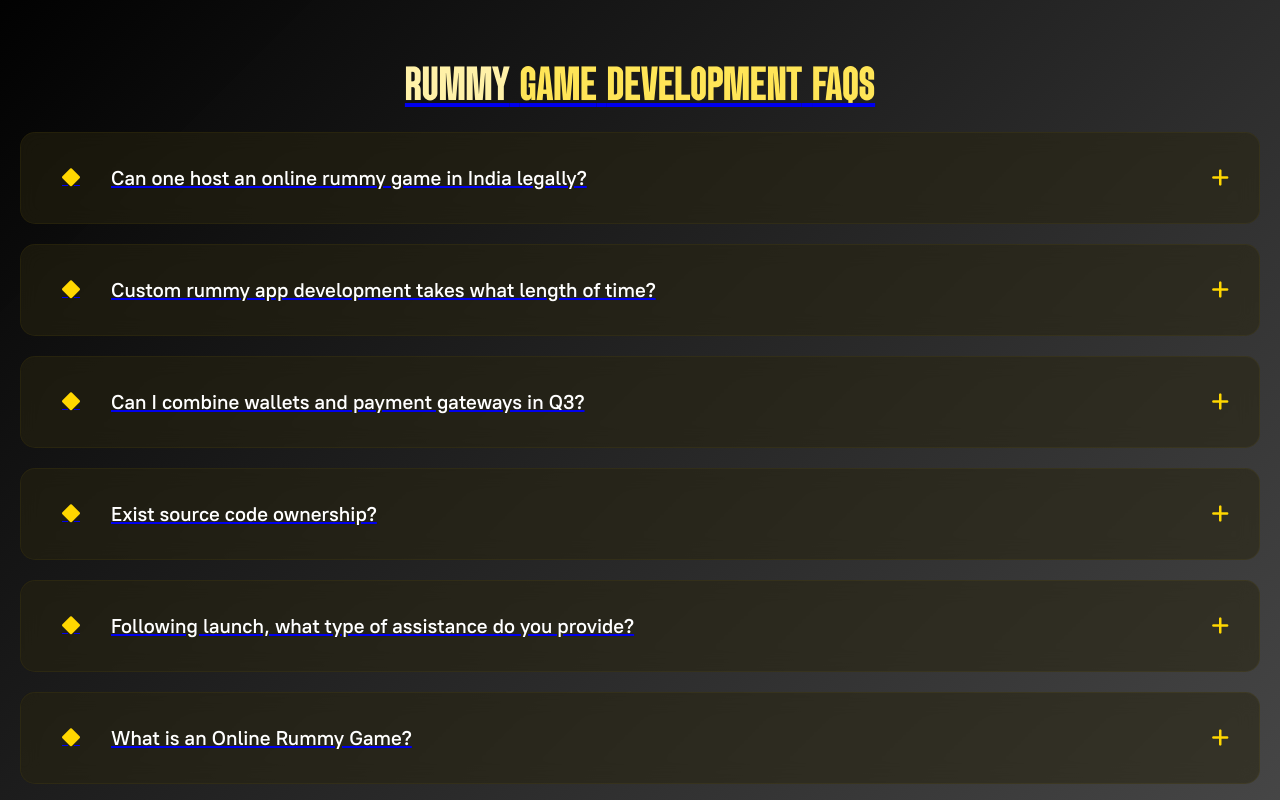
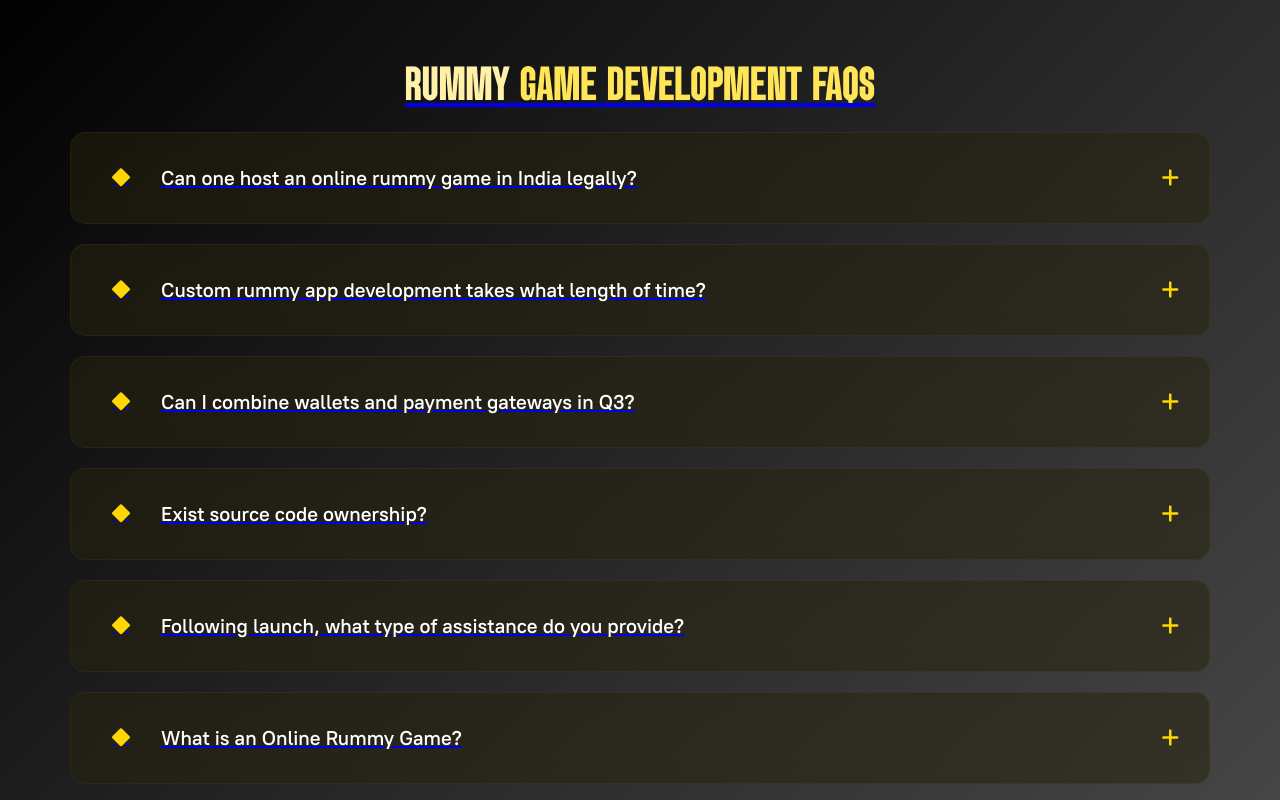
Before and after one commit to amank037/gamzway, a React (Vite) app: page /skill-games in a window 1280 px wide. Shown: the part 7240-8040 px from the top of the page. Built offline with nearby package versions, Linux system fonts and the light colour scheme.

Commit message:
updated faq

```diff
--- a/src/pages/SkillGames/RummyGame/RummyGame.css
+++ b/src/pages/SkillGames/RummyGame/RummyGame.css
@@ -552,7 +552,7 @@
     display: flex;
     justify-content: center;
     gap: 20px;
-    max-width: 1240px;
+    max-width: 1140px;
     margin: 0 auto;
 }
 .faq-btn {
--- a/src/pages/SkillGames/RummyGame/RummyGame.jsx
+++ b/src/pages/SkillGames/RummyGame/RummyGame.jsx
@@ -189,32 +189,32 @@ const standoutTitle = [
   }
 ]
 
-const questionsData = [
-  {
-    title: "What is an Online Rummy Game?",
-    description: "An online rummy game is a card game that allows you to play the rummy game with real players from all over the globe. It is an exciting and fun game that helps you to improve your strategic skills. Online rummy games are thrilling, easy, and refreshing at the same time. This game is for adults only and not for children. You can play this game of cards with your family and friends."
-  },
-  {
-    title: "Why do we need online rummy game development services?",
-    description: "If you want the best rummy software and want to launch it as soon as possible, then our rummy game development services can be the greatest option for you. We have experienced game developers and we provide attractive offers on a daily basis. We are a leading and worldwide trusted rummy game development company that helps you take your online rummy game to the next level."
-  },
-  {
-    title: "How much cost do I require to invest in rummy website development?",
-    description: "If you want an attractive and fully featured rummy website, then you have to invest around 6 lakh in rummy website development. However, the amount may differ depending on your requirements and features. The love for rummy game in India is increasing day by day as it is an interesting and skill-based game. Rummy games are completely legal in India and so most people want to have their own rummy website. If you are one of them, do contact us for rummy website development."
-  },
-  {
-    title: "What is your USP in Rummy Game Development?",
-    description: "We built a rummy game for all platforms; either you want a desktop version (Windows or Mac), mobile version (Android or iOS) or a web version. We have a team of best, highly skilled and professional rummy game developers who can help you expand your online game business."
-  },
-  {
-    title: "How Do You Make a Rummy Game?",
-    description: "Here are some points:\nPre-Production: Business Requirement ⇢ Branding Details ⇢ Payment gateway ⇢ Target Audience\n\nProduction: Art Production ⇢ Graphics Integration ⇢ Website & Payment gateway ⇢ Quality Control\n\nPost-Production: Patches & Updates ⇢ Server Maintenance ⇢ Technical Support"
-  },
-  {
-    title: "How many online rummy game development solutions are provided by Gamzway?",
-    description: "Being the most reputable online rummy game development company, we have provided the solutions at our best. We offer both web and mobile rummy games, payment gateway integration, a user-friendly back end so that the admin can manage the rummy business efficiently, and many more."
-  }
-]
+// const questionsData = [
+//   {
+//     title: "What is an Online Rummy Game?",
+//     description: "An online rummy game is a card game that allows you to play the rummy game with real players from all over the globe. It is an exciting and fun game that helps you to improve your strategic skills. Online rummy games are thrilling, easy, and refreshing at the same time. This game is for adults only and not for children. You can play this game of cards with your family and friends."
+//   },
+//   {
+//     title: "Why do we need online rummy game development services?",
+//     description: "If you want the best rummy software and want to launch it as soon as possible, then our rummy game development services can be the greatest option for you. We have experienced game developers and we provide attractive offers on a daily basis. We are a leading and worldwide trusted rummy game development company that helps you take your online rummy game to the next level."
+//   },
+//   {
+//     title: "How much cost do I require to invest in rummy website development?",
+//     description: "If you want an attractive and fully featured rummy website, then you have to invest around 6 lakh in rummy website development. However, the amount may differ depending on your requirements and features. The love for rummy game in India is increasing day by day as it is an interesting and skill-based game. Rummy games are completely legal in India and so most people want to have their own rummy website. If you are one of them, do contact us for rummy website development."
+//   },
+//   {
+//     title: "What is your USP in Rummy Game Development?",
+//     description: "We built a rummy game for all platforms; either you want a desktop version (Windows or Mac), mobile version (Android or iOS) or a web version. We have a team of best, highly skilled and professional rummy game developers who can help you expand your online game business."
+//   },
+//   {
+//     title: "How Do You Make a Rummy Game?",
+//     description: "Here are some points:\nPre-Production: Business Requirement ⇢ Branding Details ⇢ Payment gateway ⇢ Target Audience\n\nProduction: Art Production ⇢ Graphics Integration ⇢ Website & Payment gateway ⇢ Quality Control\n\nPost-Production: Patches & Updates ⇢ Server Maintenance ⇢ Technical Support"
+//   },
+//   {
+//     title: "How many online rummy game development solutions are provided by Gamzway?",
+//     description: "Being the most reputable online rummy game development company, we have provided the solutions at our best. We offer both web and mobile rummy games, payment gateway integration, a user-friendly back end so that the admin can manage the rummy business efficiently, and many more."
+//   }
+// ]
 
 const faqTitle = [
   {
```
